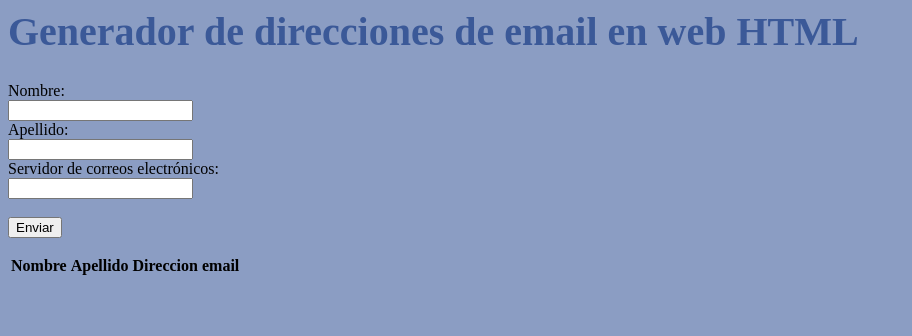
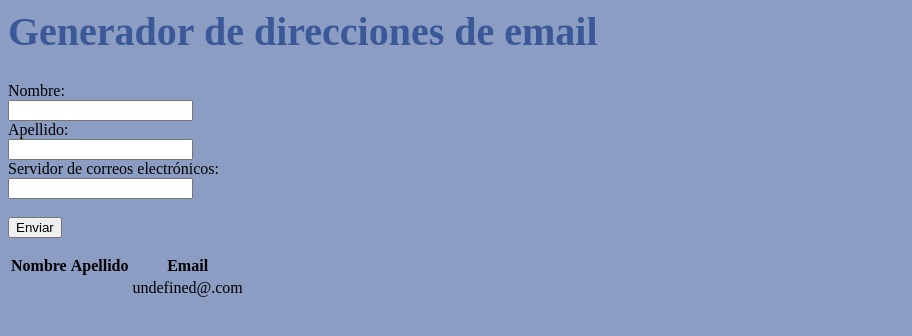
Before and after one commit to CelesteGc/TPF-ProgramacionAvanzada-TI, a plain HTML site: page TrabajoFinalEmail/index.html in a window 1280 px wide. Both pictures are taken after a click on the button "Enviar". Shown: the whole page, without its empty margins (0-912 px from the left). Drawn offline with Linux system fonts and the light colour scheme.

Commit message:
Ahora se puede agregar varios mails a la tabla

```diff
--- a/TrabajoFinalEmail/index.html
+++ b/TrabajoFinalEmail/index.html
@@ -19,8 +19,8 @@ se podrá ingresar la cantidad de datos que se deseen en la tabla.
         <link rel="stylesheet" href="styles.css">
         <title>Direcciones de email</title>
     </head>
-    <body>
-        <h1>Generador de direcciones de email en web HTML</h1>
+    <body id = "body">
+        <h1>Generador de direcciones de email</h1>
         <form class="form">
             <label for="nombre">Nombre:</label><br>
             <input type="text" id="nombre" name="nombre" value=""><br>
@@ -30,17 +30,6 @@ se podrá ingresar la cantidad de datos que se deseen en la tabla.
             <input type="text" id="servidor" name="servidor" value=""><br><br>
             <input type="button" name="Enviar" value="Enviar" onclick="generarMail();">
         </form>
-        <table>
-            <thead>
-                <tr>
-                    <th>Nombre</th>
-                    <th>Apellido</th>
-                    <th>Direccion email</th>
-                    <th></th>
-                </tr>
-            </thead>
-            <tbody></tbody>
-        </table>
         <script src="main.js"></script>
     </body>
 </html>
--- a/TrabajoFinalEmail/main.js
+++ b/TrabajoFinalEmail/main.js
@@ -14,11 +14,57 @@ Esa dirección de email junto con los otros datos deberán ser guardados en la t
 se podrá ingresar la cantidad de datos que se deseen en la tabla.
 
 */
+let contador = 0
+let tbodyVar = 0
+function generarTabla(){
+    let table = document.createElement('table');
+    let thead = document.createElement('thead');
+    let tbody = document.createElement('tbody');
 
+    table.appendChild(thead);
+    table.appendChild(tbody);
+
+    document.getElementById('body').appendChild(table);
+
+    let row_1 = document.createElement('tr');
+    let heading_1 = document.createElement('th');
+    heading_1.innerHTML = "Nombre";
+    let heading_2 = document.createElement('th');
+    heading_2.innerHTML = "Apellido";
+    let heading_3 =  document.createElement('th');
+    heading_3.innerHTML = "Email";
+
+    row_1.appendChild(heading_1);
+    row_1.appendChild(heading_2);
+    row_1.appendChild(heading_3);
+    thead.appendChild(row_1);
+    return tbody;
+}
+function agregarDato(nuevoNombre,nuevoApellido,nuevoEmail,tbody){
+    console.log(nuevoNombre,nuevoApellido,nuevoEmail);
+    let row_2 = document.createElement('tr');
+    let row_2_nombre= document.createElement('td');
+    row_2_nombre.innerHTML = nuevoNombre;
+    let row_2_apellido = document.createElement('td');
+    row_2_apellido.innerHTML = nuevoApellido;
+    let row_2_email = document.createElement('td');
+    row_2_email.innerHTML = nuevoEmail;
+
+    row_2.appendChild(row_2_nombre);
+    row_2.appendChild(row_2_apellido);
+    row_2.appendChild(row_2_email);
+    tbody.appendChild(row_2);
+}
 function generarMail(){
     let nombre = document.getElementById("nombre").value;
     let apellido = document.getElementById("apellido").value;
     let servidor = document.getElementById("servidor").value;
     let email = `${nombre[0]}${apellido}@${servidor}.com`;
-    console.log(email);
+    console.log(contador);
+    if (contador == 0) {
+        tbodyVar = generarTabla();
+    }
+    agregarDato(nombre,apellido,email,tbodyVar);
+    contador = contador + 1;
+    console.log(contador);
 }
```
